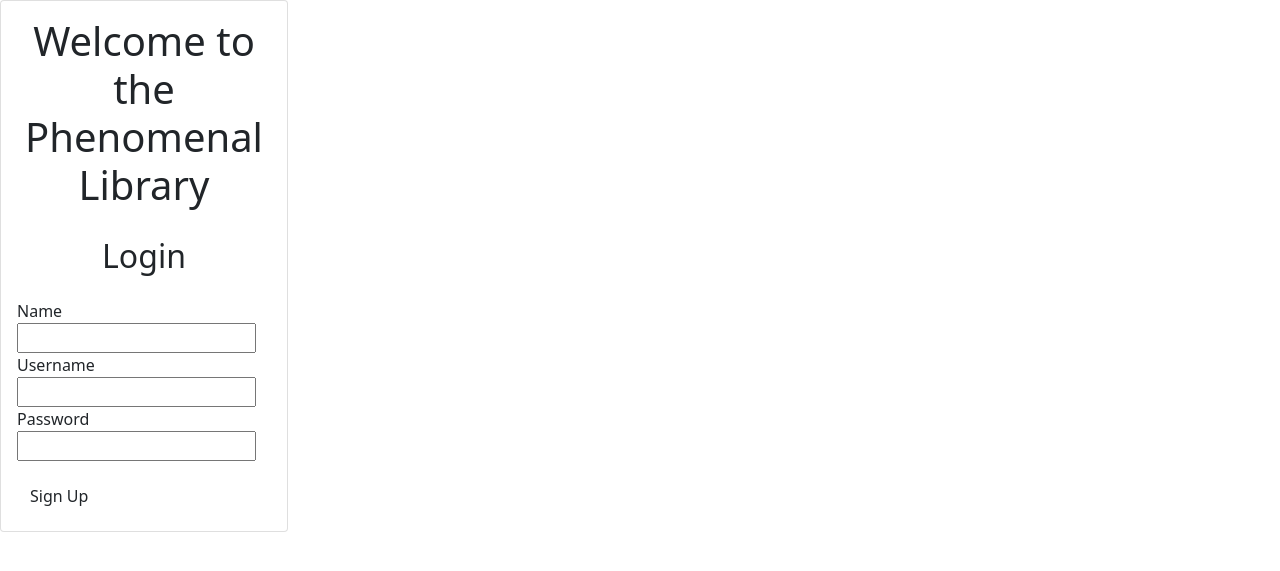
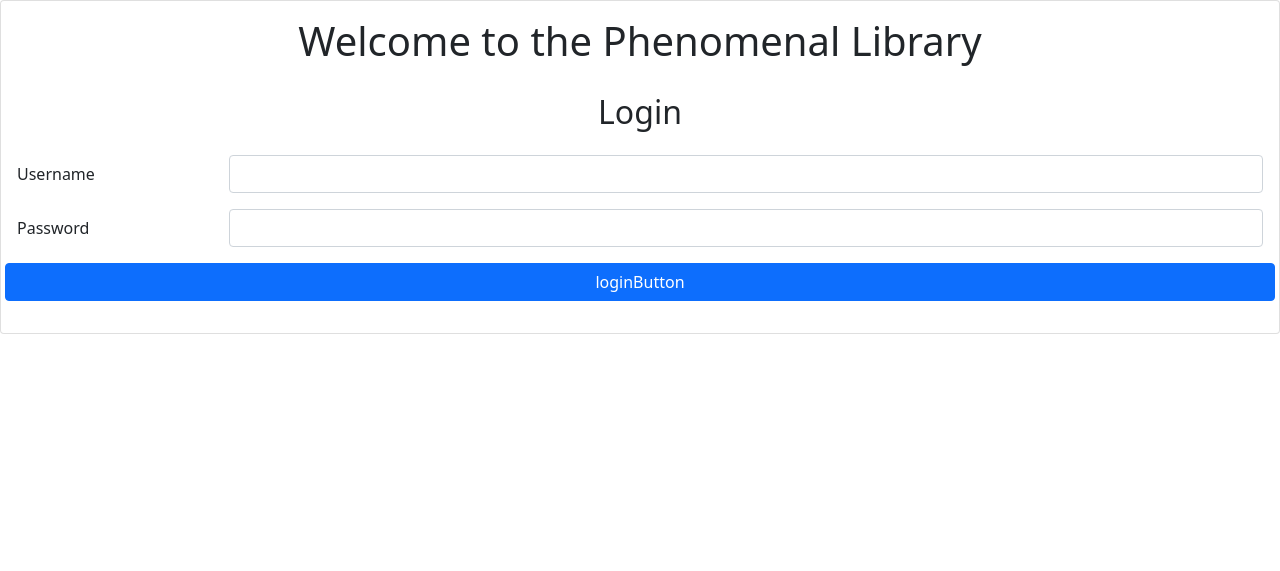
Before and after one commit to eltontay/PhenomenalLibrary, a Flask app: page / in a window 1280 px wide. Shown: the top 571 px of the page. Run offline with Flask 2, Linux system fonts and the light colour scheme.

Commit message:
more BOOTTYStrap

```diff
--- a/js/script.js
+++ b/js/script.js
@@ -1,4 +1,4 @@
-$('form[name=signup_form').submit(function (e) {
+$('form[name=log_in').submit(function (e) {
   var $form = $(this);
   var $error = $form.find('.error');
   var data = $form.serialize();
--- a/templates/home.html
+++ b/templates/home.html
@@ -1,28 +1,30 @@
 {% extends "base.html" %}
 
 {% block content %}
-    <div class="card-wrapper">
-
-        <div class="card" style="width: 18rem;">
-            <div class="card-body">
-            <h1 class="card-title text-center" >Welcome to the Phenomenal Library</h1><br>
+<div class="card-wrapper">
+    <div class="card" >
+        <div class="card-body">
+            <h1 class="card-title text-center">Welcome to the Phenomenal Library</h1><br>
             <h2 class="card-subtitle text-center">Login</h2><br>
-            <form name="signup_form">
-                <label for="name">Name</label>
-                <input type="text" name ="name" class="field" required>
-
-                <label for="username">Username</label>
-                <input type="text" name ="username" class="field" required>
-
-                <label for="password">Password</label>
-                <input type="text" name ="password" class="field" required>
-
-                <p class="error error--hidden"></p>
-
-                <input type="submit" value="Sign Up" class="btn">
+            <form name="signup_form"></form>
+            <div class="mb-3 row">
+                <label for="username" class="col-sm-2 col-form-label">Username</label>
+                <div class="col-sm-10">
+                    <input type="username" id="user" class="form-control">
+                </div>
+            </div>
+            <div class="mb-3 row">
+                <label for="password" class="col-sm-2 col-form-label">Password</label>
+                <div class="col-sm-10">
+                    <input type="password" id="pass" class="form-control">
+                </div>
+            </div>
+            <div class="mb-3 row">
+                <input type="Login" value="loginButton" class="btn btn-primary">
+            </div>
             </form>
         </div>
-        </div>
     </div>
+</div>
 
 {% endblock %}
```
